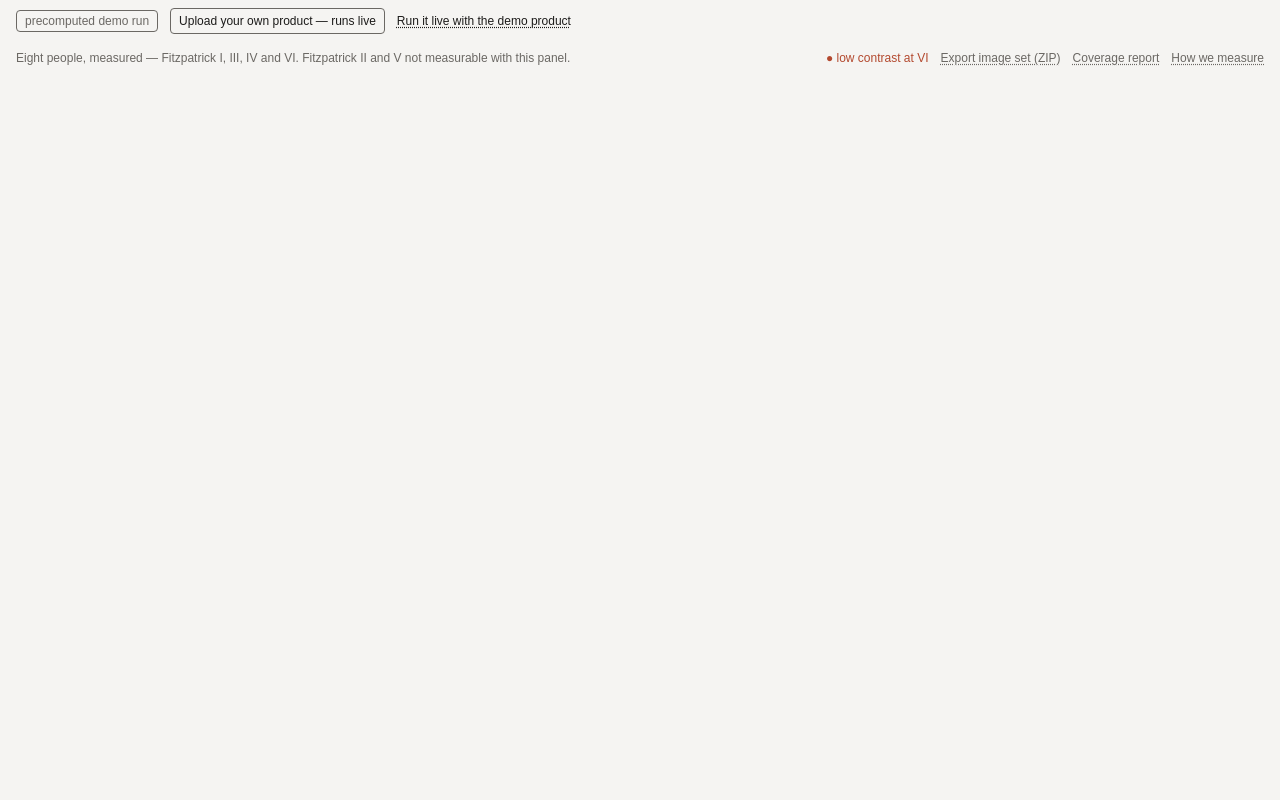
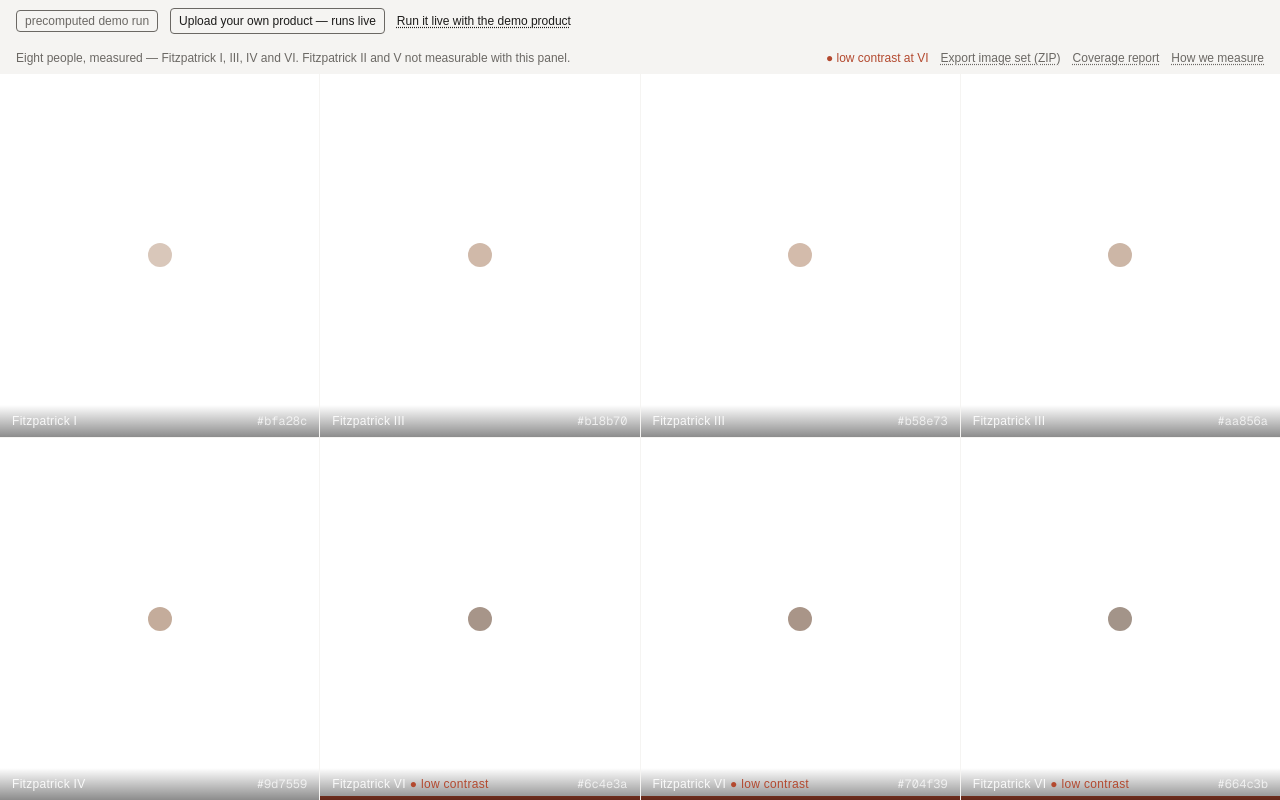
Before and after one commit to fiya-chris-and-AI/casting, a Next.js app: page / in a window 1280 px wide. Built offline with nearby package versions, Linux system fonts and the light colour scheme.

Commit message:
fix(casting-app): cold visit never shows an empty tile — frame always visible, image gated on delay+load

```diff
--- a/app/globals.css
+++ b/app/globals.css
@@ -26,17 +26,6 @@ body {
   font-family: Arial, Helvetica, sans-serif;
 }
 
-@keyframes tile-fill-in {
-  from {
-    opacity: 0;
-    transform: scale(0.97);
-  }
-  to {
-    opacity: 1;
-    transform: scale(1);
-  }
-}
-
 /* /report is a one-page printable coverage report — force a single page,
    no browser header/footer clutter, exact colors so the skin-tone swatches
    print faithfully. */
--- a/components/CastingApp.tsx
+++ b/components/CastingApp.tsx
@@ -1,6 +1,7 @@
 "use client";
 
-import { useRef, useState } from "react";
+import { useEffect, useRef, useState } from "react";
+import ReactDOM from "react-dom";
 import type { PanelMember } from "@/lib/panel";
 import { getSeedRevealDelayMs, vtoResultPath } from "@/lib/panel";
 import { computeCoverage, type CoverageReport, type MemberDiagnosis } from "@/lib/coverage";
@@ -31,6 +32,34 @@ export function CastingApp({ panel, seedDiagnosisByPanelId, seedCoverage }: Cast
   // or every tile resets to opacity:0 and waits out its delay again (up to
   // 28s), landing on a blank grid right when the fallback notice appears.
   const [hasRevealedOnce, setHasRevealedOnce] = useState(false);
+  // A tile must never read as broken on a cold visit. Two things can leave it
+  // visibly empty: the staggered reveal hasn't reached it yet (delays run up
+  // to 28s — previously the whole figure sat at opacity 0, a bare white hole
+  // in the grid), or the image bytes are still in flight when its turn comes
+  // (observed live at t≈32s on a cold cache). So the tile FRAME (caption +
+  // measured-skin-tone swatch) is visible from the first paint, and only the
+  // IMAGE fades in — once its reveal delay has elapsed AND it has actually
+  // decoded. Keyed by src so seed and live results track independently.
+  const [loadedSrcs, setLoadedSrcs] = useState<Record<string, boolean>>({});
+  const [revealedIds, setRevealedIds] = useState<Record<string, boolean>>({});
+
+  // Fetch all 8 seed images from the first byte of the page, in parallel with
+  // the staggered reveal — not when each tile happens to mount.
+  for (const member of panel) {
+    ReactDOM.preload(vtoResultPath(member.id), { as: "image" });
+  }
+
+  useEffect(() => {
+    // The staggered reveal follows the real measured per-person VTO latency.
+    const timers = panel.map((member) =>
+      setTimeout(() => setRevealedIds((prev) => ({ ...prev, [member.id]: true })), getSeedRevealDelayMs(member.id))
+    );
+    return () => timers.forEach(clearTimeout);
+  }, [panel]);
+
+  function markLoaded(src: string) {
+    setLoadedSrcs((prev) => (prev[src] ? prev : { ...prev, [src]: true }));
+  }
 
   async function startRun(file: File | null) {
     setHasRevealedOnce(true);
@@ -178,20 +207,33 @@ export function CastingApp({ panel, seedDiagnosisByPanelId, seedCoverage }: Cast
             imageSrc = vtoResultPath(member.id);
           }
 
+          const imgVisible =
+            imageSrc != null && !!loadedSrcs[imageSrc] && (isLive || hasRevealedOnce || !!revealedIds[member.id]);
+
           return (
             <figure
               key={member.id}
               className="relative m-0 flex h-full w-full min-h-0 cursor-pointer items-center justify-center overflow-hidden bg-[var(--surface)]"
-              style={
-                !isLive && !hasRevealedOnce
-                  ? { opacity: 0, animation: "tile-fill-in 0.6s ease-out forwards", animationDelay: `${getSeedRevealDelayMs(member.id)}ms`, boxShadow: isGap ? "inset 0 -4px 0 0 var(--gap-accent)" : undefined }
-                  : { boxShadow: isGap ? "inset 0 -4px 0 0 var(--gap-accent)" : undefined }
-              }
+              style={{ boxShadow: isGap ? "inset 0 -4px 0 0 var(--gap-accent)" : undefined }}
               onClick={() => diagnosis && setSelectedId(member.id)}
             >
+              {!imgVisible && !statusLabel && (
+                // Deliberate pre-image state: the member's measured skin tone,
+                // never a bare white surface.
+                <span aria-hidden className="h-6 w-6 rounded-full opacity-60" style={{ backgroundColor: member.skinColorHex ?? "var(--muted)" }} />
+              )}
               {imageSrc && (
                 // eslint-disable-next-line @next/next/no-img-element
-                <img src={imageSrc} alt={`Product on a reference person, Fitzpatrick ${member.fitzpatrickScale ?? "unmeasured"}`} className="h-full w-full object-cover object-top" />
+                <img
+                  src={imageSrc}
+                  ref={(el) => {
+                    // Cache hit: the image can be complete before onLoad ever fires.
+                    if (el && el.complete && el.naturalWidth > 0) markLoaded(imageSrc);
+                  }}
+                  onLoad={() => markLoaded(imageSrc)}
+                  alt={`Product on a reference person, Fitzpatrick ${member.fitzpatrickScale ?? "unmeasured"}`}
+                  className={`absolute inset-0 h-full w-full object-cover object-top transition-opacity duration-700 ease-out ${imgVisible ? "opacity-100" : "opacity-0"}`}
+                />
               )}
               {!imageSrc && statusLabel && <span className="px-3 text-center text-xs text-[var(--muted)]">{statusLabel}</span>}
               <figcaption
```
